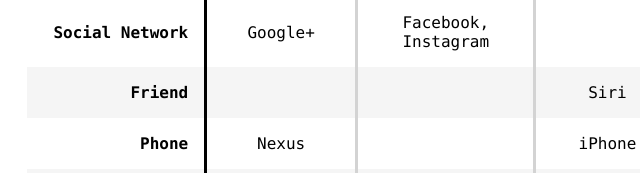
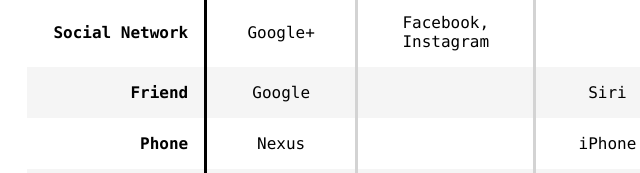
Before and after one commit to wam/the-stack-report, a plain HTML site: page index.html in a window 1280 px wide. Shown: the part 627-800 px from the top of the page, 113-753 px from the left. Drawn offline with Linux system fonts and the light colour scheme.

Commit message:
Add Google's Friend...named Google

```diff
--- a/index.html
+++ b/index.html
@@ -110,7 +110,7 @@
 
         <tr class="category">
           <th>Friend</th>
-          <td class="product"></td>
+          <td class="product">Google</td>
           <td class="product"></td>
           <td class="product">Siri</td>
           <td class="product">Alexa</td>
```
